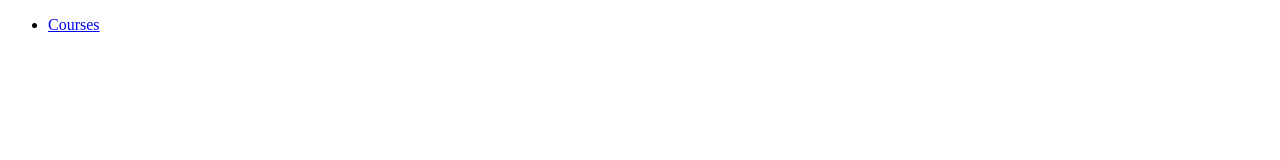
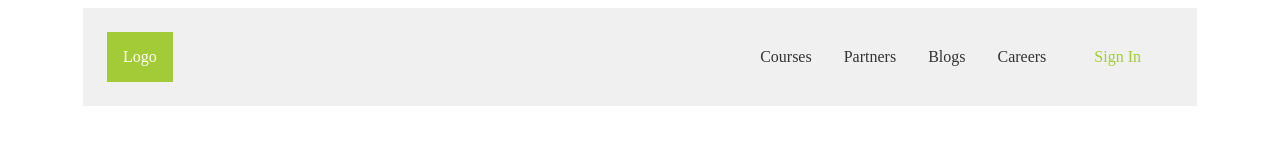
Before and after one commit to terio16/kodego-website-clone, a plain HTML site: page index.html in a window 1280 px wide. Drawn offline with Linux system fonts and the light colour scheme.

Commit message:
Done recreating header of Kodego website

```diff
--- a/css/courses.css
+++ /dev/null
@@ -1,3 +0,0 @@
-.nav {
-    display: inline-block;
-}
--- /dev/null
+++ b/css/styles.css
@@ -0,0 +1,30 @@
+ul {
+  list-style-type: none;
+  margin: 0px 75px;
+  padding: 1.5rem;
+  overflow: hidden;
+  background-color: rgb(240, 240, 240);
+}
+
+li {
+    float: right;
+}
+
+li a {
+  display: block;
+  color: #333;
+  text-align: center;
+  padding: 16px;
+  text-decoration: none;
+}
+
+.topnav a.split {
+  background-color: #a3cb38;
+  color: white;
+}
+
+.topnav a.auth {
+   color: #a3cb38;
+   margin: 0px 16px;
+   padding: 16px;
+}
--- a/index.html
+++ b/index.html
@@ -4,17 +4,18 @@
     <meta charset="UTF-8">
     <meta http-equiv="X-UA-Compatible" content="IE=edge">
     <meta name="viewport" content="width=device-width, initial-scale=1.0">
-    <title>Kodego Website HTML</title>
+    <link rel="stylesheet" href="css/styles.css">
+    <title>Kodego Website Clone</title>
 </head>
-<body>
-<div id="nav">
-    <nav class="navbar navbar-light navbar-expand">
-        <div class="container">
-            <ul class="navbar-nav">
-                <li class="nav-item"><a href="https://kodego.ph/#courses" class="nav-link" target="_self">Courses</a></li>
-            </ul>
-        </div>
-    </nav>
-</div>
+  <div class="topnav">
+    <ul>
+      <li><a href="https://kodego.ph/signin" target="_self" class="auth">Sign In</a></li>
+      <li><a href="https://kodego.ph/careers" target="_self">Careers</a></li>
+      <li><a href="https://kodego.ph/blogs" target="_self">Blogs</a></li>
+      <li><a href="https://kodego.ph/partners" target="_self">Partners</a></li>
+      <li><a href="https://kodego.ph/courses" target="_self">Courses</a></li>
+      <li style="float: left;"><a href="https://kodego.ph/" target="_self" class="split">Logo</a></li>
+    </ul>
+  </div>
 </body>
 </html>
```
Also changed, not shown: css/blogs.css (deleted), css/careers.css (deleted), css/partners.css (deleted), css/signin.css (deleted).
